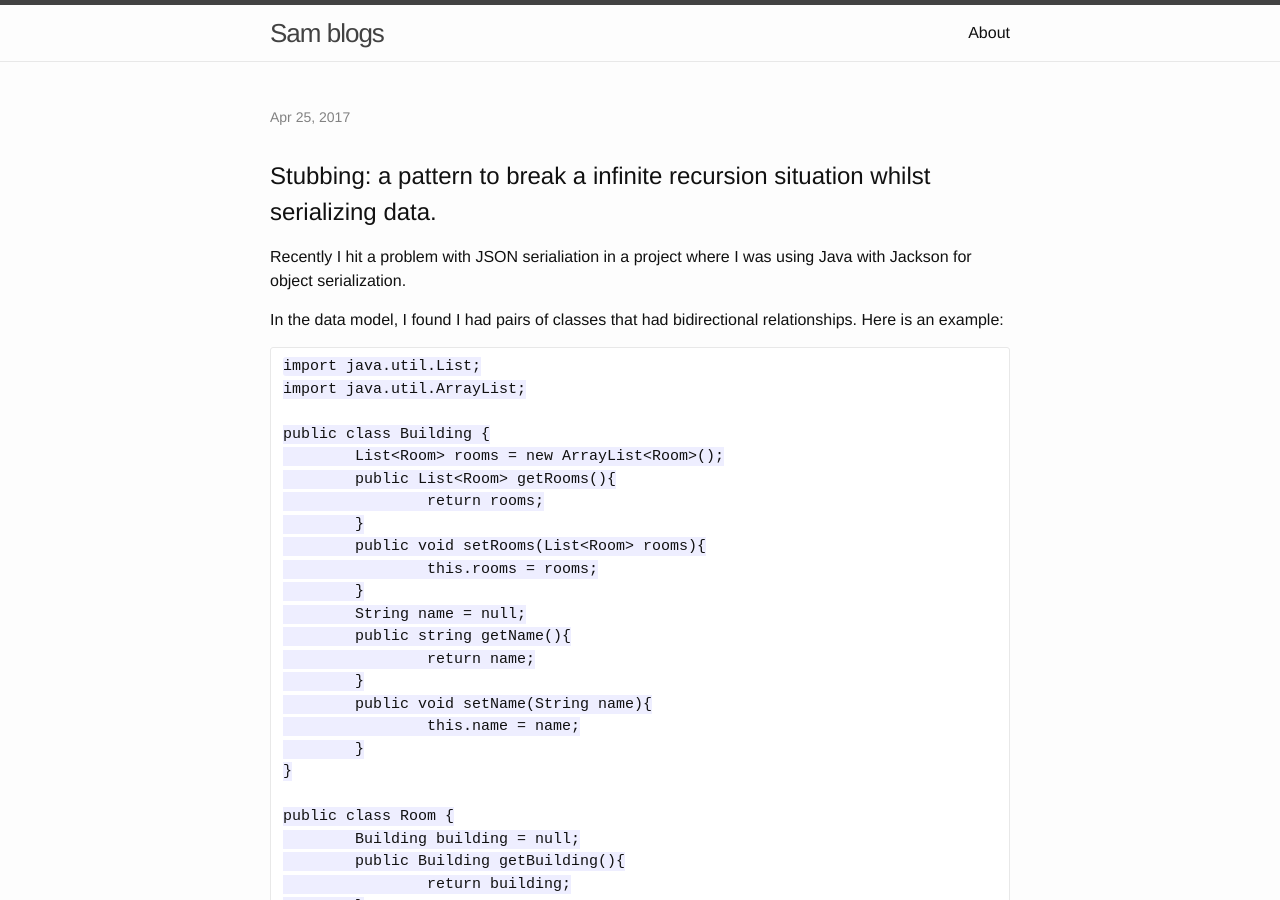
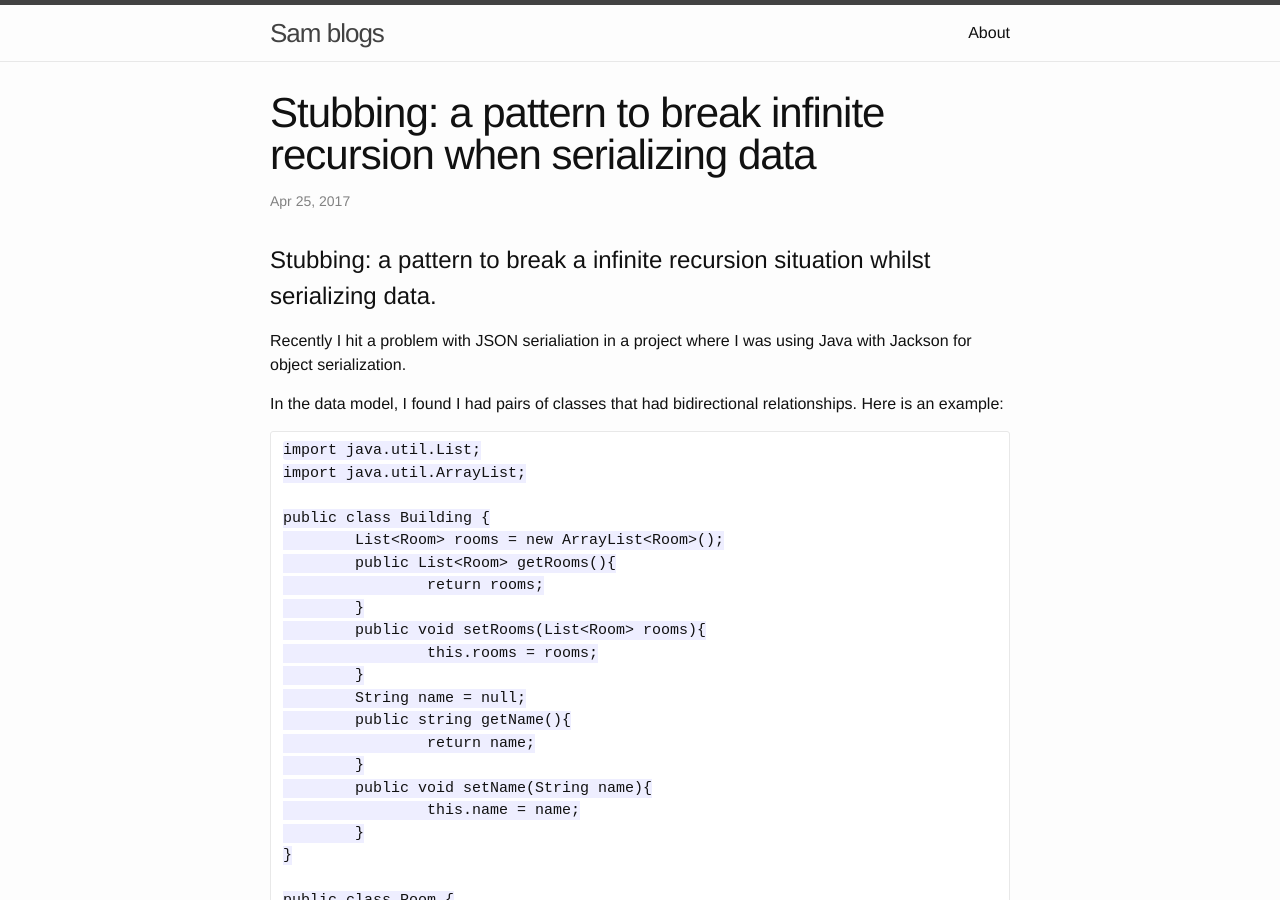
Before and after one commit to JamScones/jamscones.github.io, a Jekyll site: the page built from _posts/2017-04-25-stubbing.md, in a window 1280 px wide and 900 px high. Built offline with Jekyll 4.4.1, drawn with Linux system fonts in a browser that asks for light colours; our own code applies the rules of GitHub Pages for plain Markdown files.

```diff
--- a/_posts/2017-04-25-stubbing.md
+++ b/_posts/2017-04-25-stubbing.md
@@ -1,5 +1,5 @@
 ---
-title: Stubbing: a pattern to break infinite recursion when serializing data
+title: "Stubbing: a pattern to break infinite recursion when serializing data"
 date: 2017-04-25 09:19:00
 categories: programming
 layout: post
```
